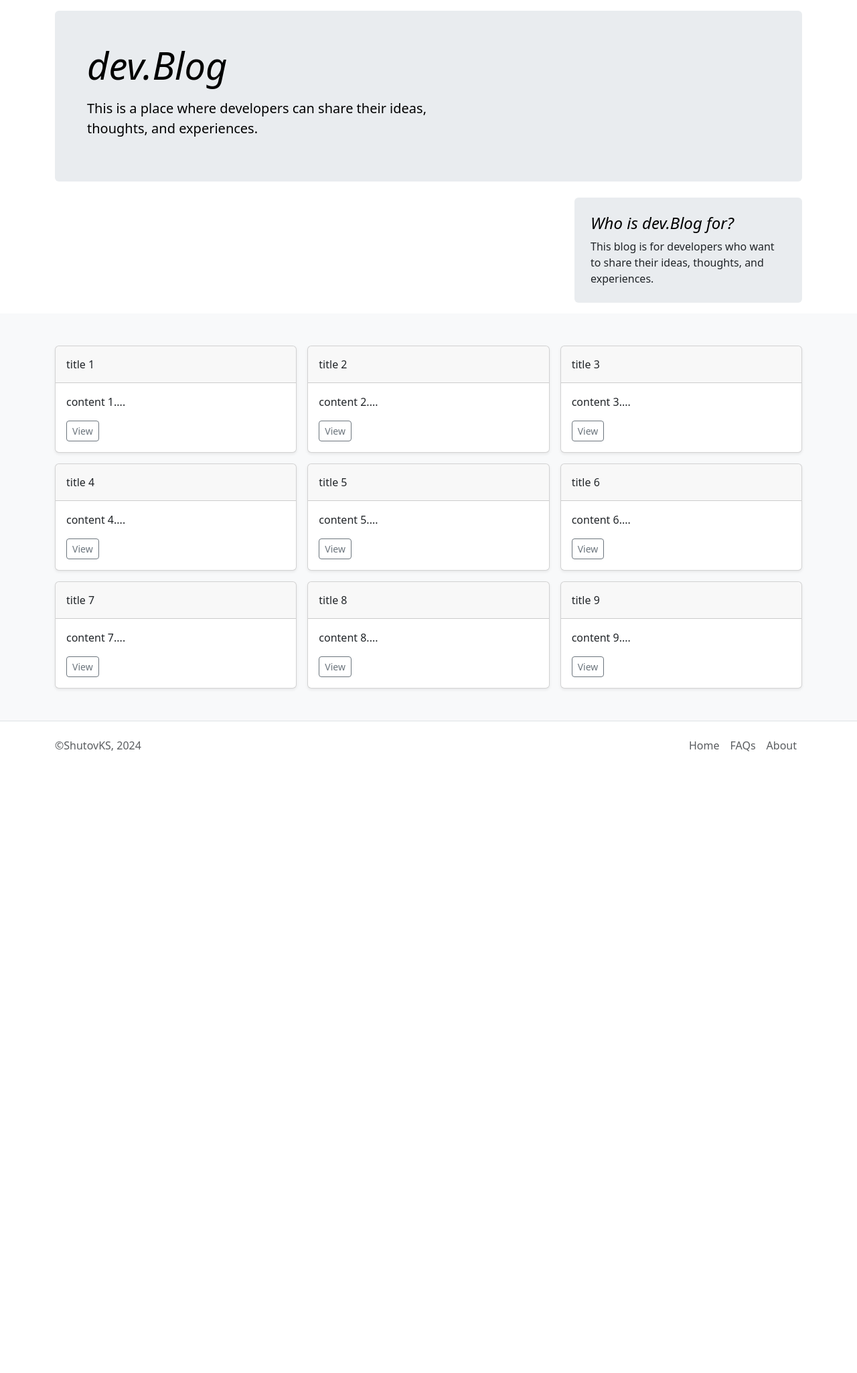
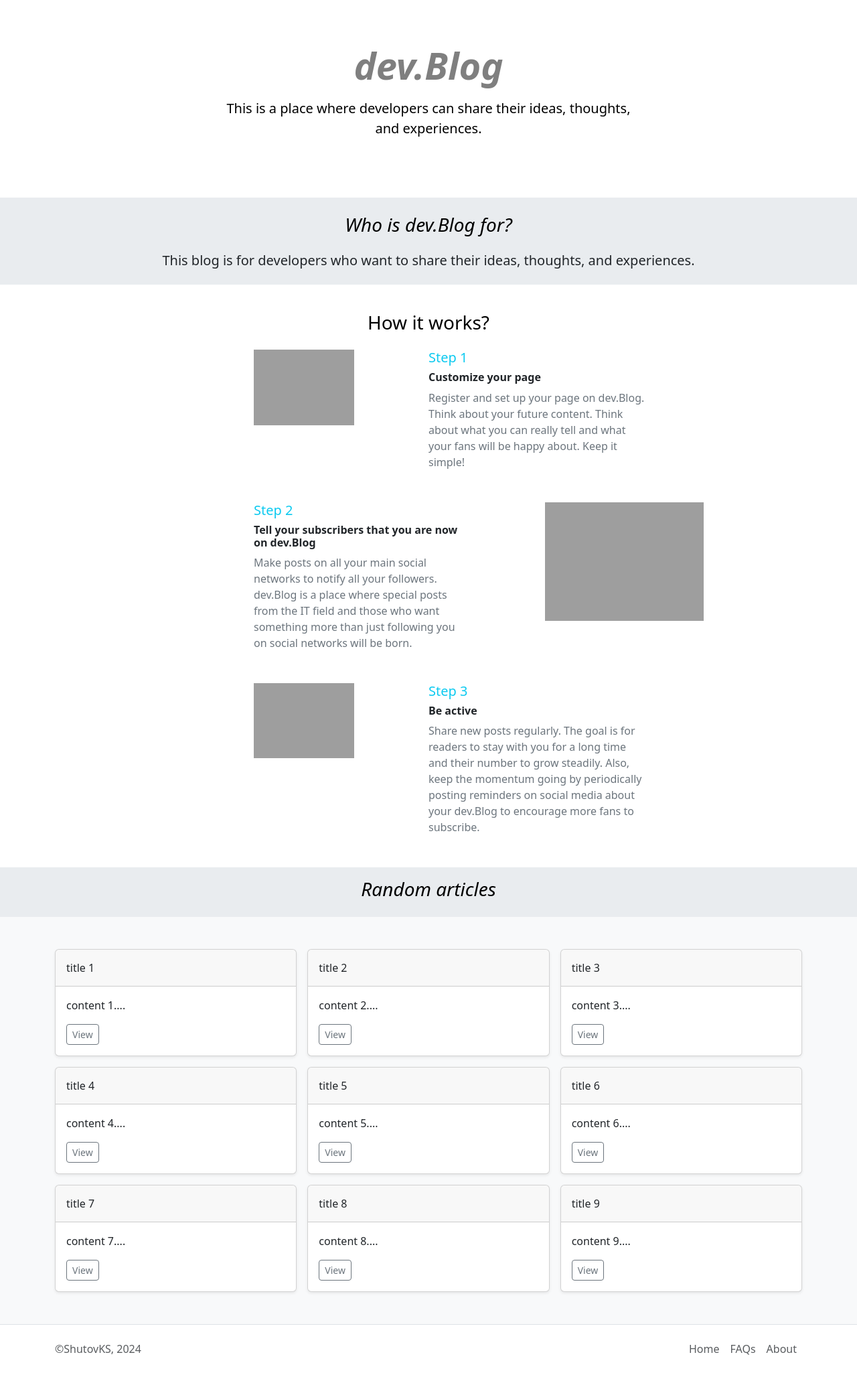
Before and after one commit to ShutovKS/Website-DevPortfolio, a PHP site: page / in a window 1280 px wide. Shown: the part 73-2123 px from the top of the page at 67% size. Before the commit the page ends 1195 px from the top, so only its background shows below. Run offline with PHP 8.4, Linux system fonts and the light colour scheme; data comes from the database, SQL or seed files in the repository; some libraries are stand-ins or nearby versions; grey boxes are pictures that could not be loaded.

Commit message:
Updated home page

```diff
--- a/src/DevPortfolio/views/pages/home.php
+++ b/src/DevPortfolio/views/pages/home.php
@@ -26,23 +26,108 @@ $articles = $data['articles'];
 <main>
 
     <div class="container">
-        <div class="p-4 p-md-5 mb-4 rounded text-body-emphasis bg-body-secondary">
-            <div class="col-lg-6 px-0">
-                <h1 class="display-4 fst-italic">dev.Blog</h1>
-                <p class="lead my-3">This is a place where developers can share their ideas, thoughts, and
-                    experiences.</p>
+
+        <div class="row">
+            <div class="col-md-2"></div>
+            <div class="col-md-8">
+                <div class="p-4 p-md-5 mb-4 rounded text-body-emphasis text-center">
+                    <h1 class="display-4 fst-italic fw-bold text-black-50">dev.Blog</h1>
+                    <p class="lead my-3 full-width">This is a place where developers can share their ideas,
+                        thoughts, and experiences.</p>
+                </div>
+            </div>
+            <div class="col-md-2"></div>
+        </div>
+
+        <div class="row">
+            <!-- Image -->
+        </div>
+    </div>
+
+    <div class="bg-body-secondary">
+        <div class="container">
+            <div class="position-sticky text-center" style="top: 2rem;">
+                <div class="p-4 mb-3 rounded">
+                    <h3 class="fst-italic text-body-emphasis mb-4">Who is dev.Blog for?</h3>
+                    <p class="mb-0 h5">This blog is for developers who want to share their ideas, thoughts, and
+                        experiences.</p>
+                </div>
             </div>
         </div>
-        <div class="row g-5">
-            <div class="col-md-8"></div>
-            <div class="col-md-4">
-                <div class="position-sticky" style="top: 2rem;">
-                    <div class="p-4 mb-3 bg-body-secondary rounded">
-                        <h4 class="fst-italic text-body-emphasis">Who is dev.Blog for?</h4>
-                        <p class="mb-0">This blog is for developers who want to share their ideas, thoughts, and
-                            experiences.</p>
+    </div>
+
+    <div class="container">
+        <div class="position-sticky" style="top: 2rem;">
+            <div class="p-4 mb-3 rounded">
+                <h3 class="fw-medium text-body-emphasis text-center mb-4">How it works?</h3>
+
+                <div class="container row">
+                    <div class="col-md-3"></div>
+                    <div class="col-md-2">
+                        <img class="img-fluid"
+                             src="https://reaction.ru/userfls/upload/eb1ab7143dc457f7fcc4b6a527f7bdaa.png"
+                             alt="registration img">
                     </div>
+                    <div class="col-md-1"></div>
+                    <div class="col-md-4">
+                        <p class="mb-0 h5 mb-2 fw-medium text-info">Step 1</p>
+                        <p class="mb-0 h6 mb-2 fw-bold">Customize your page</p>
+                        <p class="mb-0 text-secondary mb-2">Register and set up your page on dev.Blog. Think about
+                            your future content. Think about what you can really tell and what your fans will be
+                            happy about. Keep it simple!</p>
+                    </div>
+                    <div class="col-md-2"></div>
                 </div>
+
+                <div class="col-lg-3 text-center" style="height:40px;width:auto"></div>
+
+                <div class="container row">
+                    <div class="col-md-3"></div>
+                    <div class="col-md-4">
+                        <p class="mb-0 h5 mb-2 fw-medium text-info">Step 2</p>
+                        <p class="mb-0 h6 mb-2 fw-bold">Tell your subscribers that you are now on dev.Blog</p>
+                        <p class="mb-0 text-secondary mb-2">Make posts on all your main social networks to notify
+                            all your followers. dev.Blog is a place where special posts from the IT field and those
+                            who want something more than just following you on social networks will be born.</p>
+                    </div>
+                    <div class="col-md-1"></div>
+                    <div class="col-md-3">
+                        <img class="img-fluid"
+                             src="https://gas-kvas.com/grafic/uploads/posts/2024-01/gas-kvas-com-p-chernie-znachki-na-prozrachnom-fone-24.png"
+                             alt="registration img">
+                    </div>
+                    <div class="col-md-1"></div>
+                </div>
+
+                <div class="col-lg-3 text-center" style="height:40px;width:auto"></div>
+
+                <div class="container row">
+                    <div class="col-md-3"></div>
+                    <div class="col-md-2">
+                        <img class="img-fluid"
+                             src="https://i7.uihere.com/icons/469/976/1014/three-hundred-and-thirty-seven-870ff71d3cb4527876477f2e90e28829.png"
+                             alt="registration img">
+                    </div>
+                    <div class="col-md-1"></div>
+                    <div class="col-md-4">
+                        <p class="mb-0 h5 mb-2 fw-medium text-info">Step 3</p>
+                        <p class="mb-0 h6 mb-2 fw-bold">Be active</p>
+                        <p class="mb-0 text-secondary mb-2">Share new posts regularly. The goal is for readers to stay
+                            with you for a long time and their number to grow steadily. Also, keep the momentum going by
+                            periodically posting reminders on social media about your dev.Blog to encourage more fans to
+                            subscribe.</p>
+                    </div>
+                    <div class="col-md-2"></div>
+                </div>
+
+            </div>
+        </div>
+    </div>
+
+    <div class="bg-body-secondary">
+        <div class="container text-center">
+            <div class="p-3 rounded">
+                <h3 class="fst-italic text-body-emphasis">Random articles</h3>
             </div>
         </div>
     </div>
--- a/src/DevPortfolio/views/pages/user/settings.php
+++ b/src/DevPortfolio/views/pages/user/settings.php
@@ -263,8 +263,7 @@ $user = $data['user']; ?>
                             if (isset($errors['password'])): ?>
 
                                 <div class="row">
-                                    <div class="col-sm-2"></div>
-                                    <div class="col-sm-10 text-danger">
+                                    <div class="text-danger">
                                         <ul>
                                             <?php foreach ($errors['password'] as $error): ?>
                                                 <li><?php echo $error; ?></li>
@@ -309,8 +308,7 @@ $user = $data['user']; ?>
                             if (isset($errors['delete'])): ?>
 
                                 <div class="row">
-                                    <div class="col-sm-2"></div>
-                                    <div class="col-sm-10 text-danger">
+                                    <div class="text-danger">
                                         <ul>
                                             <?php foreach ($errors['delete'] as $error): ?>
                                                 <li><?php echo $error; ?></li>
```
Also changed, not shown: src/DevPortfolio/src/Controllers/ArticleController.php (+16 -15 lines), src/DevPortfolio/src/Controllers/IdentificationController.php (+5 -5 lines), src/DevPortfolio/src/Controllers/UserController.php (+5 -5 lines).
